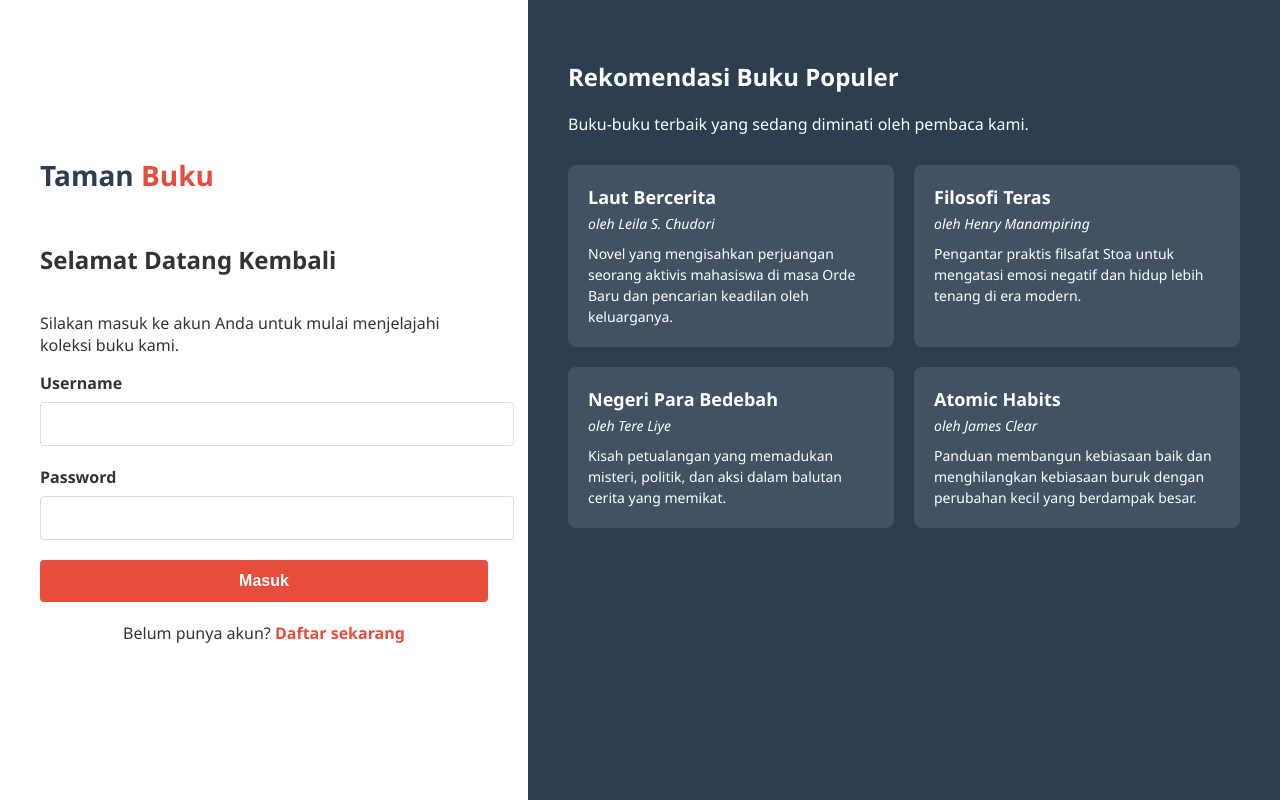
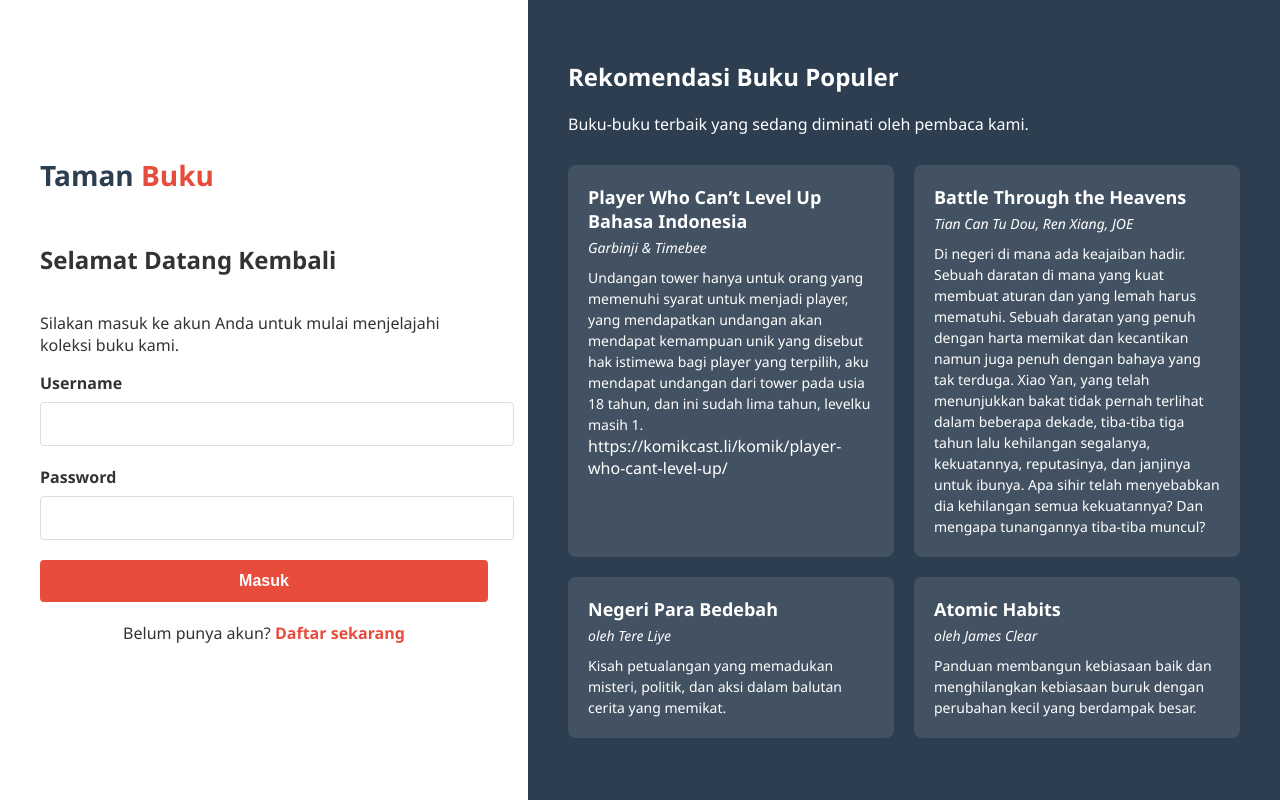
Before and after one commit to risky000/E-DAGANG, a plain HTML site: page index.html in a window 1280 px wide. Drawn offline with Linux system fonts and the light colour scheme.

Commit message:
Update index.html

```diff
--- a/index.html
+++ b/index.html
@@ -146,15 +146,16 @@
 
             <div class="book-grid">
                 <div class="book-card">
-                    <div class="book-title">Laut Bercerita</div>
-                    <div class="book-author">oleh Leila S. Chudori</div>
-                    <div class="book-desc">Novel yang mengisahkan perjuangan seorang aktivis mahasiswa di masa Orde Baru dan pencarian keadilan oleh keluarganya.</div>
+                    <div class="book-title">Player Who Can’t Level Up Bahasa Indonesia</div>
+                    <div class="book-author">Garbinji & Timebee</div>
+                    <div class="book-desc">Undangan tower hanya untuk orang yang memenuhi syarat untuk menjadi player, yang mendapatkan undangan akan mendapat kemampuan unik yang disebut hak istimewa bagi player yang terpilih, aku mendapat undangan dari tower pada usia 18 tahun, dan ini sudah lima tahun, levelku masih 1.</div>
+                   <div class="book-link">https://komikcast.li/komik/player-who-cant-level-up/</div>
                 </div>
 
                 <div class="book-card">
-                    <div class="book-title">Filosofi Teras</div>
-                    <div class="book-author">oleh Henry Manampiring</div>
-                    <div class="book-desc">Pengantar praktis filsafat Stoa untuk mengatasi emosi negatif dan hidup lebih tenang di era modern.</div>
+                    <div class="book-title">Battle Through the Heavens</div>
+                    <div class="book-author">Tian Can Tu Dou, Ren Xiang, JOE</div>
+                    <div class="book-desc">Di negeri di mana ada keajaiban hadir. Sebuah daratan di mana yang kuat membuat aturan dan yang lemah harus mematuhi. Sebuah daratan yang penuh dengan harta memikat dan kecantikan namun juga penuh dengan bahaya yang tak terduga. Xiao Yan, yang telah menunjukkan bakat tidak pernah terlihat dalam beberapa dekade, tiba-tiba tiga tahun lalu kehilangan segalanya, kekuatannya, reputasinya, dan janjinya untuk ibunya. Apa sihir telah menyebabkan dia kehilangan semua kekuatannya? Dan mengapa tunangannya tiba-tiba muncul?</div>
                 </div>
 
                 <div class="book-card">
```
